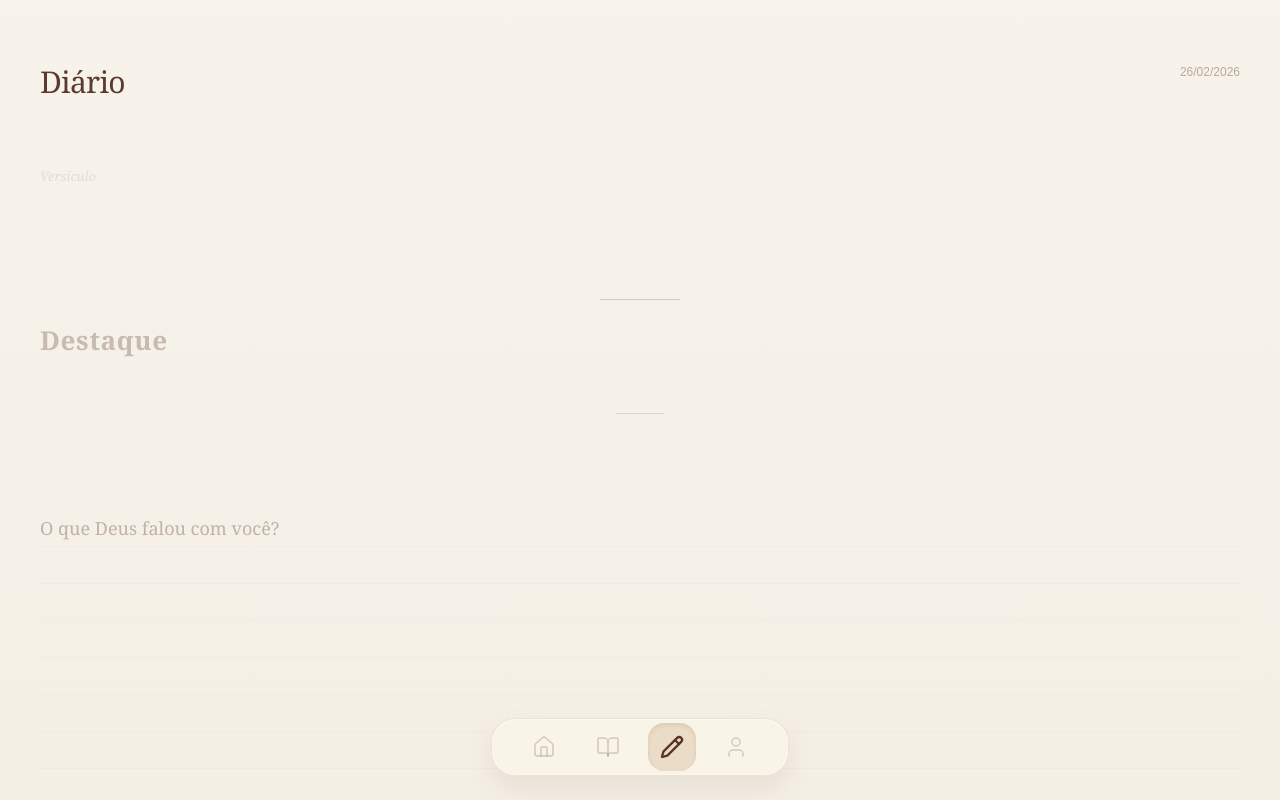
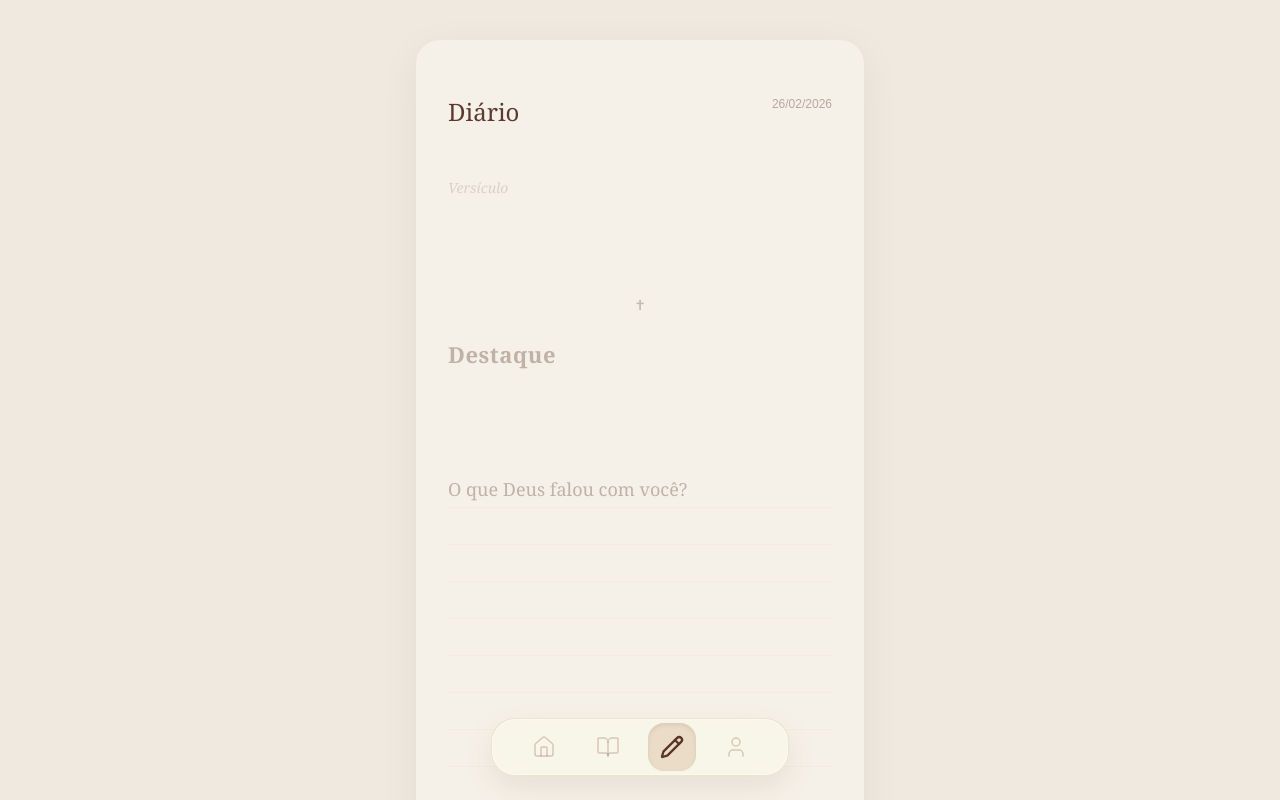
Before and after one commit to michelesannti/no-secreto, a Next.js app: page /diario in a window 1280 px wide. Shown: the top 800 px of the page. Built offline with nearby package versions, Linux system fonts and the light colour scheme.

Commit message:
Diario - versao caderno altar com profundidade

```diff
--- a/app/(app)/diario/page.tsx
+++ b/app/(app)/diario/page.tsx
@@ -8,22 +8,30 @@ export default function DiarioPage() {
   const [texto, setTexto] = useState("");
 
   return (
-    <div
-      className="min-h-screen px-10 pt-16 pb-40 text-[#5c3b2e]"
-      style={{
-        background:
-          "linear-gradient(to bottom, #f8f3ea 0%, #f6f1e8 40%, #f3ede3 100%)",
-      }}
-    >
+    <div className="min-h-screen bg-[#efe9df] flex justify-center py-10 px-4">
+
+      {/* Página */}
+      <div className="
+        w-full
+        max-w-md
+        bg-[#f6f1e8]
+        rounded-3xl
+        shadow-[0_10px_40px_rgba(0,0,0,0.06)]
+        px-8
+        pt-14
+        pb-36
+        text-[#5c3b2e]
+      ">
+
         {/* Topo */}
-      <div className="flex justify-between items-start mb-16">
-        <h1 className="text-3xl font-serif tracking-tight">Diário</h1>
+        <div className="flex justify-between items-start mb-12">
+          <h1 className="text-2xl font-serif">Diário</h1>
           <span className="text-xs opacity-40">
             {new Date().toLocaleDateString("pt-BR")}
           </span>
         </div>
 
-      {/* Versículo (mais suave) */}
+        {/* Versículo */}
         <textarea
           value={versiculo}
           onChange={(e) => setVersiculo(e.target.value)}
@@ -34,19 +42,22 @@ export default function DiarioPage() {
             resize-none
             outline-none
             font-serif
-          text-[13px]
+            text-[14px]
             leading-6
             italic
-          opacity-50
-          mb-20
-          placeholder:text-[#5c3b2e]/25
+            opacity-60
+            mb-16
+            placeholder:text-[#5c3b2e]/30
           "
         />
 
-      {/* Destaque forte e printável */}
-      <div className="mb-24 flex flex-col items-center text-center">
-        <div className="w-20 h-px bg-[#5c3b2e]/20 mb-6"></div>
+        {/* Símbolo sutil */}
+        <div className="flex justify-center mb-6 opacity-30 text-sm">
+          ✝︎
+        </div>
 
+        {/* Destaque */}
+        <div className="mb-16 text-center">
           <textarea
             value={destaque}
             onChange={(e) => setDestaque(e.target.value)}
@@ -57,26 +68,23 @@ export default function DiarioPage() {
               resize-none
               outline-none
               font-serif
-            text-[26px]
-            leading-tight
+              text-[22px]
+              leading-snug
               tracking-wide
               font-semibold
-            placeholder:text-[#5c3b2e]/30
+              placeholder:text-[#5c3b2e]/35
             "
           />
-
-        <div className="w-12 h-px bg-[#5c3b2e]/15 mt-6"></div>
         </div>
 
         {/* Campo principal */}
-      <div className="relative">
         <textarea
           value={texto}
           onChange={(e) => setTexto(e.target.value)}
           placeholder="O que Deus falou com você?"
           className="
             w-full
-            min-h-[520px]
+            min-h-[500px]
             bg-transparent
             resize-none
             outline-none
@@ -90,6 +98,7 @@ export default function DiarioPage() {
               "repeating-linear-gradient(to bottom, transparent, transparent 36px, rgba(92,59,46,0.05) 37px)",
           }}
         />
+
       </div>
     </div>
   );
```
Lines whose indentation alone changed are shown as unchanged.
